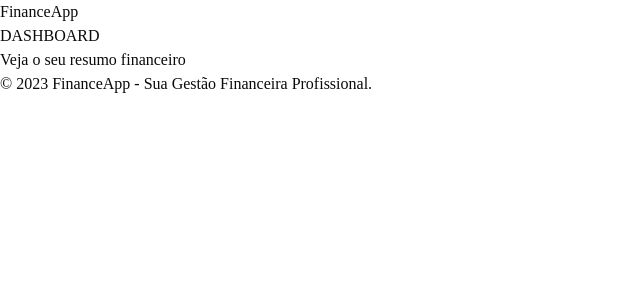
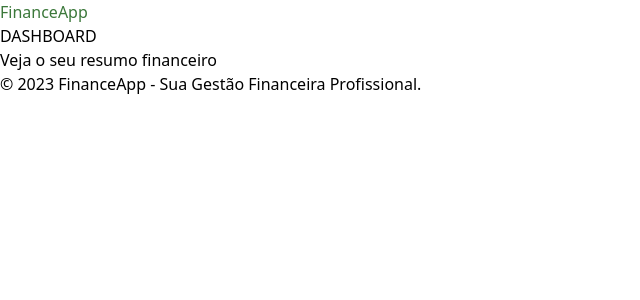
Before and after one commit to Guilhermeneves142/tech-challenge, a Next.js app: page / in a window 1280 px wide. Shown: the top 300 px of the page, without its empty margins (0-640 px from the left). Built offline with nearby package versions, Linux system fonts and the light colour scheme.

Commit message:
variaveis

```diff
--- a/src/app/globals.css
+++ b/src/app/globals.css
@@ -5,126 +5,103 @@
 @custom-variant dark (&:is(.dark *));
 
 @theme inline {
-  --color-background: var(--background);
-  --color-foreground: var(--foreground);
-  --font-sans: var(--font-sans);
-  --font-mono: var(--font-geist-mono);
-  --font-heading: var(--font-sans);
-  --color-sidebar-ring: var(--sidebar-ring);
-  --color-sidebar-border: var(--sidebar-border);
-  --color-sidebar-accent-foreground: var(--sidebar-accent-foreground);
-  --color-sidebar-accent: var(--sidebar-accent);
-  --color-sidebar-primary-foreground: var(--sidebar-primary-foreground);
-  --color-sidebar-primary: var(--sidebar-primary);
-  --color-sidebar-foreground: var(--sidebar-foreground);
-  --color-sidebar: var(--sidebar);
-  --color-chart-5: var(--chart-5);
-  --color-chart-4: var(--chart-4);
-  --color-chart-3: var(--chart-3);
-  --color-chart-2: var(--chart-2);
-  --color-chart-1: var(--chart-1);
-  --color-ring: var(--ring);
-  --color-input: var(--input);
-  --color-border: var(--border);
-  --color-destructive: var(--destructive);
-  --color-accent-foreground: var(--accent-foreground);
-  --color-accent: var(--accent);
-  --color-muted-foreground: var(--muted-foreground);
-  --color-muted: var(--muted);
-  --color-secondary-foreground: var(--secondary-foreground);
-  --color-secondary: var(--secondary);
-  --color-primary-foreground: var(--primary-foreground);
-  --color-primary: var(--primary);
-  --color-popover-foreground: var(--popover-foreground);
-  --color-popover: var(--popover);
-  --color-card-foreground: var(--card-foreground);
-  --color-card: var(--card);
-  --radius-sm: calc(var(--radius) * 0.6);
-  --radius-md: calc(var(--radius) * 0.8);
-  --radius-lg: var(--radius);
-  --radius-xl: calc(var(--radius) * 1.4);
-  --radius-2xl: calc(var(--radius) * 1.8);
-  --radius-3xl: calc(var(--radius) * 2.2);
-  --radius-4xl: calc(var(--radius) * 2.6);
+  --color-brand-primary: #3b783a;
+  --color-brand-secondary: #c3db99;
+  --color-brand-tertiary: #3a5a40;
+  --color-brand-background: #f8f6f0;
+
+  --color-text-primary: #171717;
+  --color-text-secondary: #404040;
+  --color-text-tertiary: #737373;
+  --color-text-disabled: #a3a3a3;
+  --color-text-on-primary: #ffffff;
+  --color-text-on-dark: #dad7cd;
+
+  --color-surface-default: #ffffff;
+  --color-surface-subtle: #dad7cd;
+  --color-surface-primary: #588157;
+  --color-surface-dark: #3a5a40;
+
+  --color-border-default: #d4d4d4;
+  --color-surface-strong: #737373;
+
+  --color-feedback-success: #198754;
+  --color-feedback-error: #dc3545;
+  --color-feedback-warning: #fd7e14;
+  --color-feedback-info: #0d6efd;
+
+  --spacing-1: 4px;
+  --spacing-2: 8px;
+  --spacing-3: 12px;
+  --spacing-4: 16px;
+  --spacing-5: 20px;
+  --spacing-6: 24px;
+  --spacing-8: 32px;
+  --spacing-10: 40px;
+  --spacing-12: 48px;
+  --spacing-16: 64px;
+  --spacing-20: 80px;
+  --spacing-24: 96px;
+
+  --radius-none: 0px;
+  --radius-sm: 4px;
+  --radius-md: 8px;
+  --radius-lg: 12px;
+  --radius-xl: 16px;
+  --radius-2xl: 24px;
+  --radius-full: 9999px;
 }
 
 :root {
-  --background: oklch(1 0 0);
-  --foreground: oklch(0.145 0 0);
-  --card: oklch(1 0 0);
-  --card-foreground: oklch(0.145 0 0);
-  --popover: oklch(1 0 0);
-  --popover-foreground: oklch(0.145 0 0);
-  --primary: oklch(0.205 0 0);
-  --primary-foreground: oklch(0.985 0 0);
-  --secondary: oklch(0.97 0 0);
-  --secondary-foreground: oklch(0.205 0 0);
-  --muted: oklch(0.97 0 0);
-  --muted-foreground: oklch(0.556 0 0);
-  --accent: oklch(0.97 0 0);
-  --accent-foreground: oklch(0.205 0 0);
-  --destructive: oklch(0.577 0.245 27.325);
-  --border: oklch(0.922 0 0);
-  --input: oklch(0.922 0 0);
-  --ring: oklch(0.708 0 0);
-  --chart-1: oklch(0.87 0 0);
-  --chart-2: oklch(0.556 0 0);
-  --chart-3: oklch(0.439 0 0);
-  --chart-4: oklch(0.371 0 0);
-  --chart-5: oklch(0.269 0 0);
-  --radius: 0.625rem;
-  --sidebar: oklch(0.985 0 0);
-  --sidebar-foreground: oklch(0.145 0 0);
-  --sidebar-primary: oklch(0.205 0 0);
-  --sidebar-primary-foreground: oklch(0.985 0 0);
-  --sidebar-accent: oklch(0.97 0 0);
-  --sidebar-accent-foreground: oklch(0.205 0 0);
-  --sidebar-border: oklch(0.922 0 0);
-  --sidebar-ring: oklch(0.708 0 0);
+  --color-brand-primary: #3b783a;
+  --color-brand-secondary: #c3db99;
+  --color-brand-tertiary: #3a5a40;
+  --color-brand-background: #f8f6f0;
+
+  --color-text-primary: #171717;
+  --color-text-secondary: #404040;
+  --color-text-tertiary: #737373;
+  --color-text-disabled: #a3a3a3;
+  --color-text-on-primary: #ffffff;
+  --color-text-on-dark: #dad7cd;
+
+  --color-surface-default: #ffffff;
+  --color-surface-subtle: #dad7cd;
+  --color-surface-primary: #588157;
+  --color-surface-dark: #3a5a40;
+
+  --color-border-default: #d4d4d4;
+  --color-surface-strong: #737373;
+
+  --color-feedback-success: #198754;
+  --color-feedback-error: #dc3545;
+  --color-feedback-warning: #fd7e14;
+  --color-feedback-info: #0d6efd;
 }
 
 .dark {
-  --background: oklch(0.145 0 0);
-  --foreground: oklch(0.985 0 0);
-  --card: oklch(0.205 0 0);
-  --card-foreground: oklch(0.985 0 0);
-  --popover: oklch(0.205 0 0);
-  --popover-foreground: oklch(0.985 0 0);
-  --primary: oklch(0.922 0 0);
-  --primary-foreground: oklch(0.205 0 0);
-  --secondary: oklch(0.269 0 0);
-  --secondary-foreground: oklch(0.985 0 0);
-  --muted: oklch(0.269 0 0);
-  --muted-foreground: oklch(0.708 0 0);
-  --accent: oklch(0.269 0 0);
-  --accent-foreground: oklch(0.985 0 0);
-  --destructive: oklch(0.704 0.191 22.216);
-  --border: oklch(1 0 0 / 10%);
-  --input: oklch(1 0 0 / 15%);
-  --ring: oklch(0.556 0 0);
-  --chart-1: oklch(0.87 0 0);
-  --chart-2: oklch(0.556 0 0);
-  --chart-3: oklch(0.439 0 0);
-  --chart-4: oklch(0.371 0 0);
-  --chart-5: oklch(0.269 0 0);
-  --sidebar: oklch(0.205 0 0);
-  --sidebar-foreground: oklch(0.985 0 0);
-  --sidebar-primary: oklch(0.488 0.243 264.376);
-  --sidebar-primary-foreground: oklch(0.985 0 0);
-  --sidebar-accent: oklch(0.269 0 0);
-  --sidebar-accent-foreground: oklch(0.985 0 0);
-  --sidebar-border: oklch(1 0 0 / 10%);
-  --sidebar-ring: oklch(0.556 0 0);
+  --color-brand-primary: #6b9e6a;
+  --color-brand-secondary: #8fa077;
+  --color-brand-tertiary: #4a7050;
+  --color-brand-background: #1e1e1e;
+
+  --color-text-primary: #f5f5f5;
+  --color-text-secondary: #d4d4d4;
+  --color-text-tertiary: #a3a3a3;
+  --color-text-disabled: #525252;
+  --color-text-on-primary: #ffffff;
+  --color-text-on-dark: #dad7cd;
+
+  --color-surface-default: #171717;
+  --color-surface-subtle: #262626;
+  --color-surface-primary: #6b9e6a;
+  --color-surface-dark: #3a5a40;
+
+  --color-border-default: #404040;
+  --color-surface-strong: #737373;
+
+  --color-feedback-success: #6b9e6a;
+  --color-feedback-error: #e85d6a;
+  --color-feedback-warning: #ffa94d;
+  --color-feedback-info: #4d94ff;
 }
-
-@layer base {
-  * {
-    @apply border-border outline-ring/50;
-  }
-  body {
-    @apply bg-background text-foreground;
-  }
-  html {
-    @apply font-sans;
-  }
-}
--- a/src/app/layout.tsx
+++ b/src/app/layout.tsx
@@ -10,11 +10,11 @@
       lang="pt-br"
     >
       {/* Criar componente do menu lateral e colocar no lugar dessa tag */}
-      <aside>
+      {/* <aside> */}
         <div>
-          <h2>FinanceApp</h2>
+          <h2 className="text-brand-primary">FinanceApp</h2>
         </div>
-      </aside>
+      {/* </aside> */}
       <body className="min-h-full flex flex-col">
         <div>
           <h1>DASHBOARD</h1>
```
Also changed, not shown: src/app/filho/layout.tsx (added), src/components/layout/SideBar.tsx (added).
